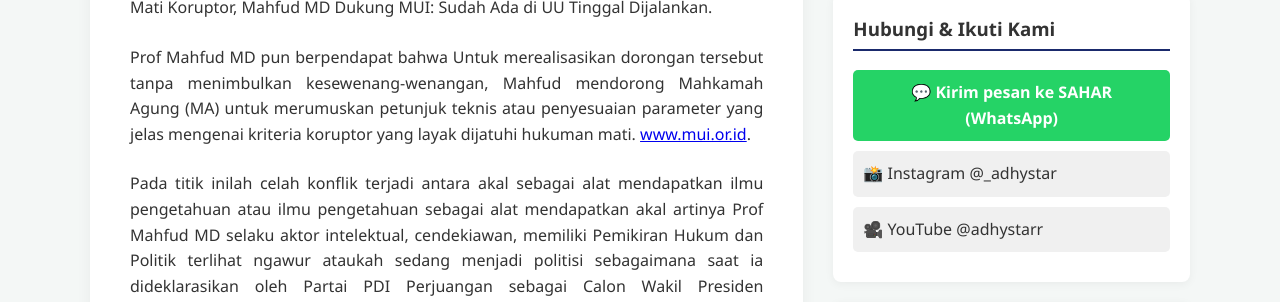
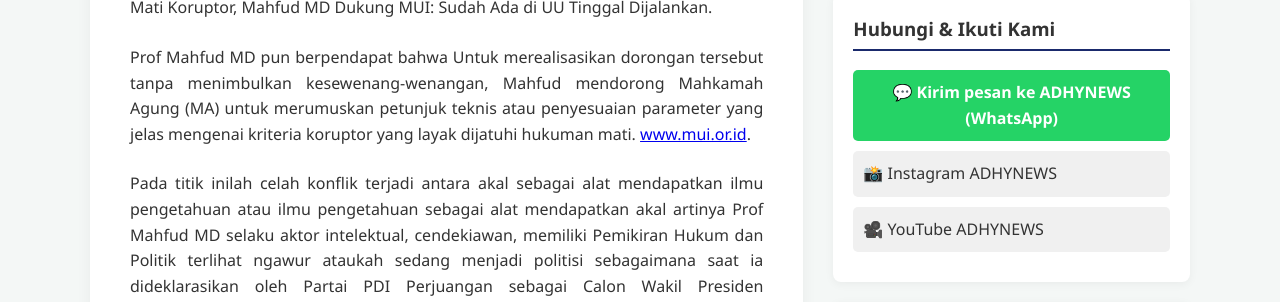
Before and after one commit to ranggaspk76-code/News-Wakil-Rakyat-, a plain HTML site: page index.html in a window 1280 px wide. Shown: the part 709-1011 px from the top of the page. Drawn offline with Linux system fonts and the light colour scheme.

```diff
--- a/index.html
+++ b/index.html
@@ -260,9 +260,9 @@
         <div class="widget">
             <h3>Hubungi & Ikuti Kami</h3>
             <div class="social-links">
-                <a href="https://wa.me/6288246538924" class="btn-whatsapp">💬 Kirim pesan ke SAHAR (WhatsApp)</a>
-                <a href="https://www.instagram.com/_adhystar?stkn=MTZteG1zOHUzbXBweg==">📸 Instagram @_adhystar</a>
-                <a href="https://www.youtube.com/@adhystarr">🎥 YouTube @adhystarr</a>
+                <a href="https://wa.me/6288246538924" class="btn-whatsapp">💬 Kirim pesan ke ADHYNEWS (WhatsApp)</a>
+                <a href="https://www.instagram.com/adhystarr_?stkn=MTZteG1zOHUzbXBweg==">📸 Instagram ADHYNEWS</a>
+                <a href="https://www.youtube.com/@binzo-susu">🎥 YouTube ADHYNEWS</a>
             </div>
         </div>
 
```
